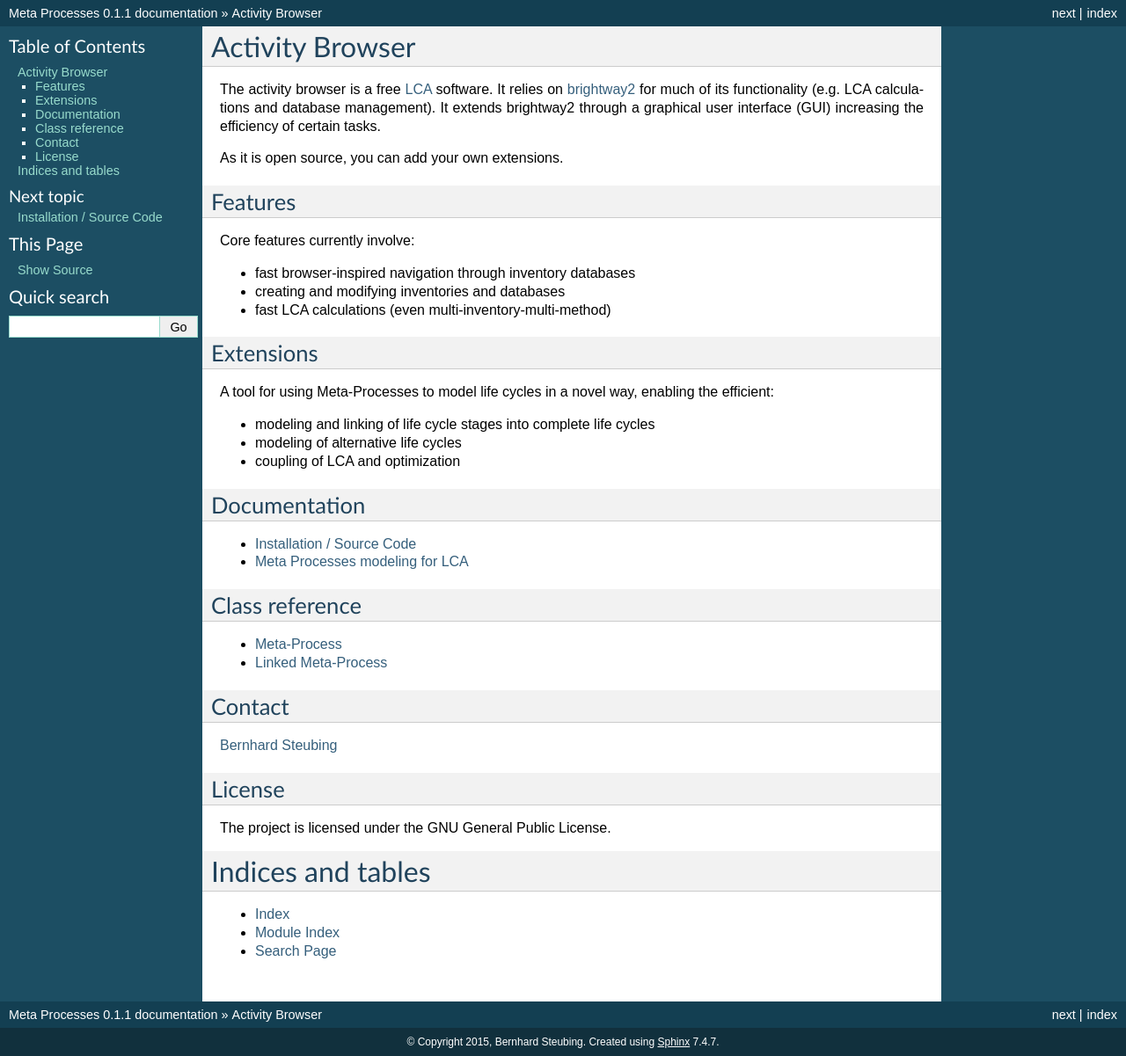
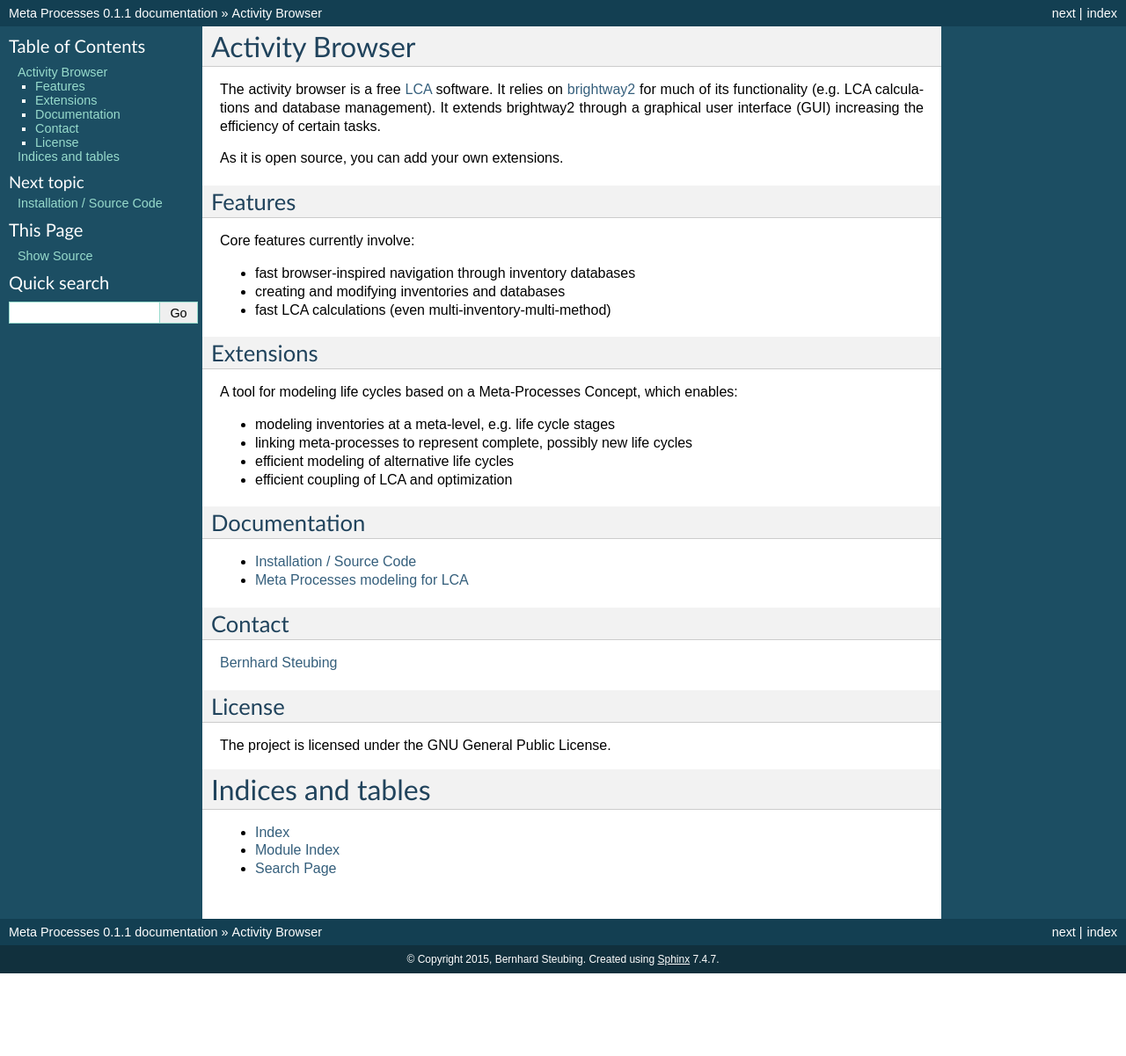
Before and after one commit to bsteubing/modular-lca, a Sphinx documentation site: the page built from docs/source/index.rst, in a window 1280 px wide. Shown: the whole page at 88% size. Built offline with Sphinx 7.4.7, drawn with Linux system fonts in a browser that asks for light colours; after the commit the page ends 1107 px from its top, so only the background shows below that.

Commit message:
more documentation...

```diff
--- a/docs/source/index.rst
+++ b/docs/source/index.rst
@@ -26,11 +26,12 @@
 Extensions
 ----------
 
-A tool for using :ref:`Meta-Processes <_introduction_metaprocesses>` to model life cycles in a novel way, enabling the efficient:
+A tool for modeling life cycles based on a :ref:`Meta-Processes Concept <_introduction-metaprocesses>`, which enables:
 
-- modeling and linking of life cycle stages into complete life cycles
-- modeling of alternative life cycles
-- coupling of LCA and optimization
+- modeling inventories at a meta-level, e.g. life cycle stages
+- linking meta-processes to represent complete, possibly new life cycles
+- efficient modeling of alternative life cycles
+- efficient coupling of LCA and optimization
 
 
 Documentation
--- a/docs/source/installation.rst
+++ b/docs/source/installation.rst
@@ -3,4 +3,4 @@
 Installation / Source Code
 **************************
 
-The python source code is available at `bitbucket <https://bitbucket.org/bsteubing/bw2qtui>`_.
+The python source code is available at `bitbucket <https://bitbucket.org/bsteubing/activity-browser>`_.
--- a/docs/source/introduction_metaprocesses.rst
+++ b/docs/source/introduction-metaprocesses.rst
@@ -1,4 +1,4 @@
-.. _introduction_metaprocesses:
+.. _introduction-metaprocesses:
 
 Meta Processes modeling for LCA
 *******************************
```
Also changed, not shown: other parts of docs/source/index.rst (+7 -7 lines), docs/source/class_reference.rst (added, +18 -0 lines).
